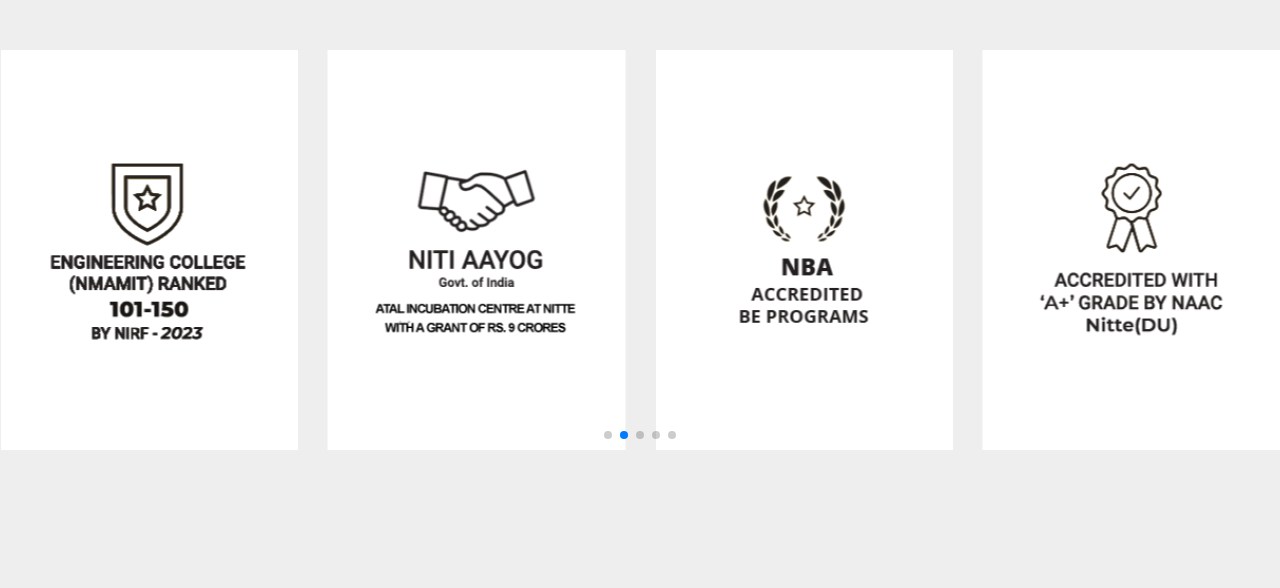
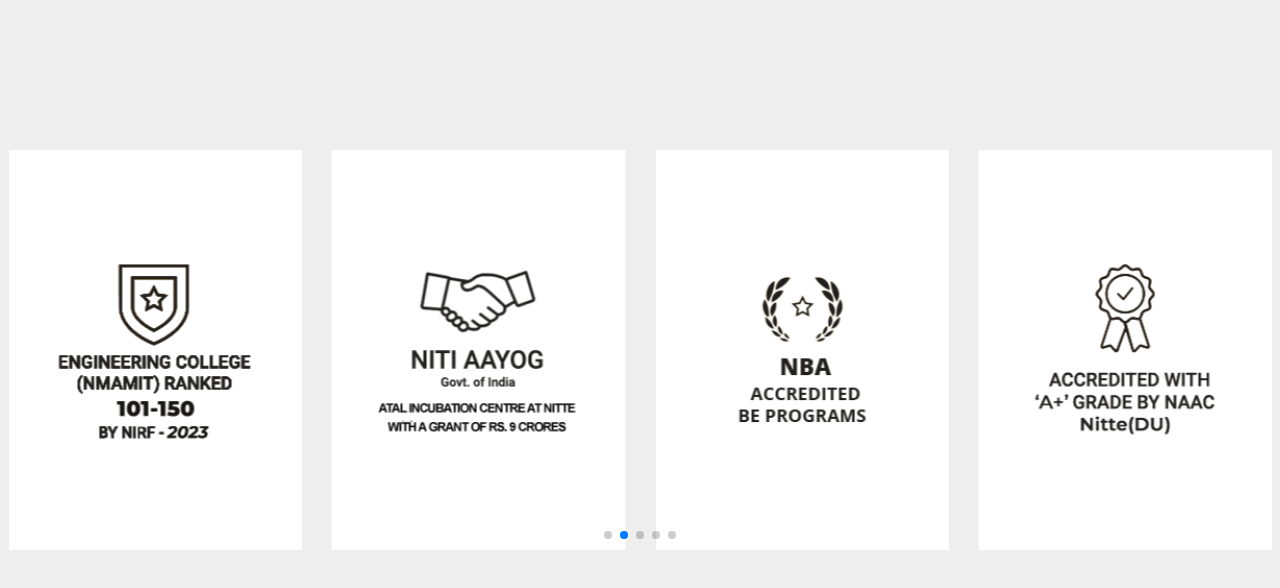
Before and after one commit to SammithaS/Student-Admission-Frontend, a plain HTML site: page Components/Carousel.html in a window 1280 px wide. Drawn offline with nearby package versions, Linux system fonts and the light colour scheme.

Commit message:
Update Carousel.html

```diff
--- a/Components/Carousel.html
+++ b/Components/Carousel.html
@@ -27,7 +27,7 @@
       font-family: Helvetica Neue, Helvetica, Arial, sans-serif;
       font-size: 14px;
       color: #000;
-      margin: 0;
+      margin-top: 100px;
       padding: 0;
     }
 
```
